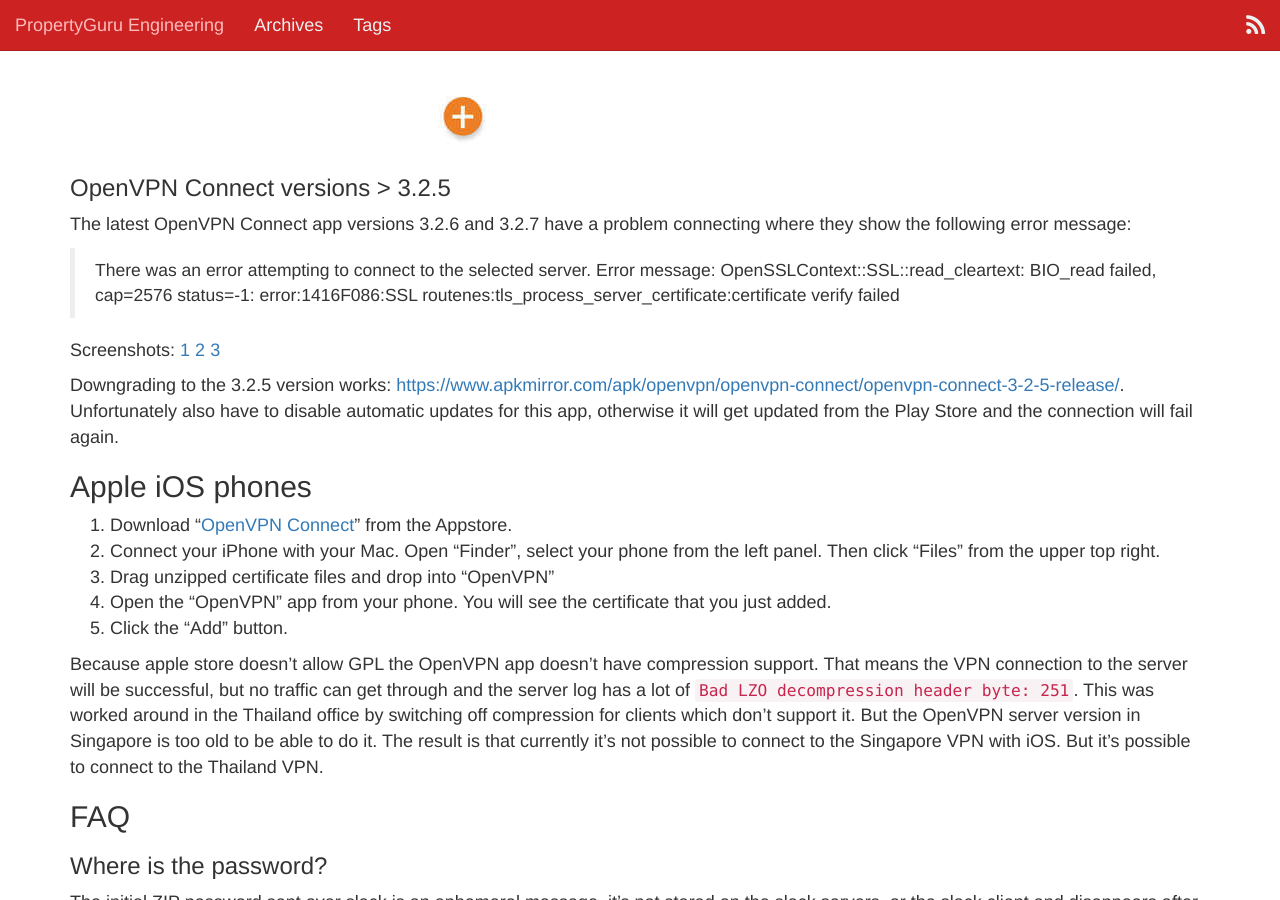
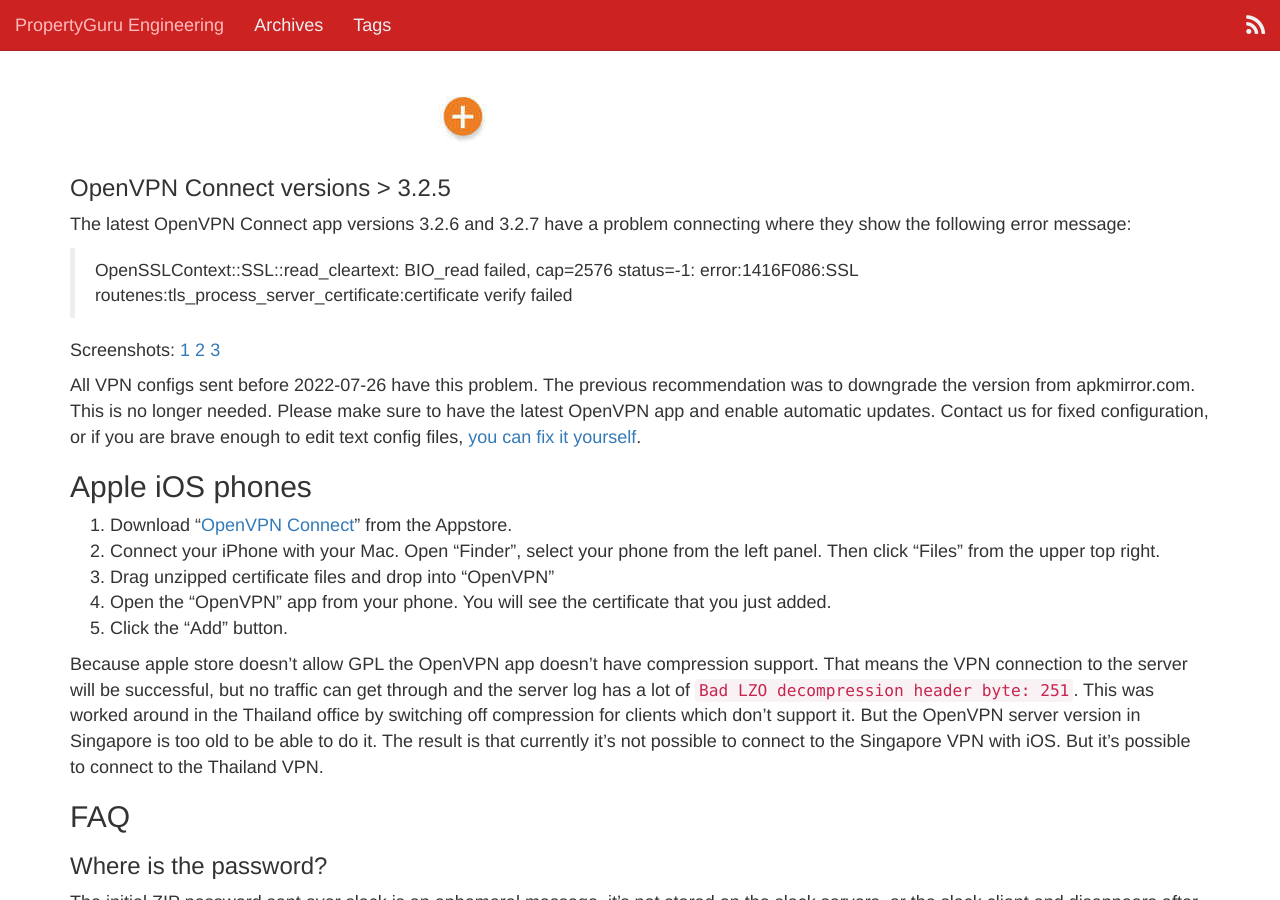
Before and after one commit to propertyguru/propertyguru.github.io, a Jekyll site: the page built from PropertyGuru_VPN.md, in a window 1280 px wide and 900 px high, scrolled down 3851 px. Built offline with Jekyll 4.4.1, drawn with Linux system fonts in a browser that asks for light colours; nearby versions of some CDN libraries; our own code applies the rules of GitHub Pages for plain Markdown files.

Commit message:
Update PropertyGuru_VPN.md

```diff
--- a/PropertyGuru_VPN.md
+++ b/PropertyGuru_VPN.md
@@ -76,10 +76,6 @@
 ### OpenVPN Connect versions > 3.2.5
 The latest OpenVPN Connect app versions 3.2.6 and 3.2.7 have a problem connecting where they show the following error message:
 <blockquote>
-  There was an error attempting to connect to the selected server.
-
-  Error message:
-
   OpenSSLContext::SSL::read_cleartext: BIO_read failed, cap=2576 status=-1: error:1416F086:SSL routenes:tls_process_server_certificate:certificate verify failed
 </blockquote>
 
@@ -88,8 +84,7 @@
 [2](https://pgurus.slack.com/archives/C03E2GR4C6Q/p1653023480660299?thread_ts=1653023462.549749&cid=C03E2GR4C6Q)
 [3](https://pgurus.slack.com/archives/C03E2GR4C6Q/p1653445008939279)
 
-Downgrading to the 3.2.5 version works: [https://www.apkmirror.com/apk/openvpn/openvpn-connect/openvpn-connect-3-2-5-release/](https://www.apkmirror.com/apk/openvpn/openvpn-connect/openvpn-connect-3-2-5-release/).
-Unfortunately also have to disable automatic updates for this app, otherwise it will get updated from the Play Store and the connection will fail again.
+All VPN configs sent before 2022-07-26 have this problem. The previous recommendation was to downgrade the version from apkmirror.com. This is no longer needed. Please make sure to have the latest OpenVPN app and enable automatic updates. Contact us for fixed configuration, or if you are brave enough to edit text config files, [you can fix it yourself](https://pgurus.slack.com/archives/C03E2GR4C6Q/p1658742546907469).
 
 ## Apple iOS phones
 1. Download “[OpenVPN Connect](https://apps.apple.com/th/app/openvpn-connect/id590379981)” from the Appstore.
```
